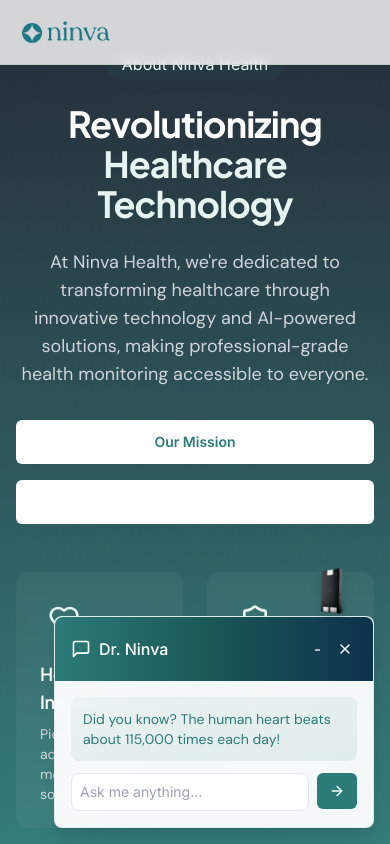
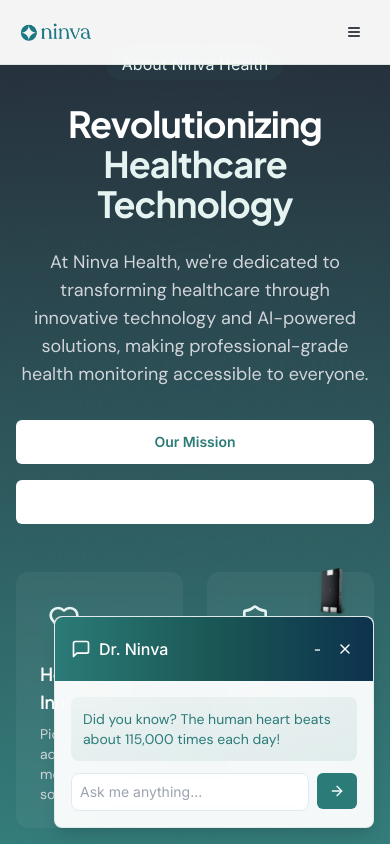
Before and after one commit to Non-Invasive-Medical-Technologies/ninva_Health, a React (Vite) app: page /about in a window 390 px wide. Shown: the top 844 px of the page. Built offline with nearby package versions, Linux system fonts and the light colour scheme.

Commit message:
Fix header menu visibility issue
Resolved the issue causing the header menu to be invisible. The menu should now display correctly on the application.
[skip gpt_engineer]

```diff
--- a/src/components/layout/Navigation.tsx
+++ b/src/components/layout/Navigation.tsx
@@ -15,10 +15,13 @@ import {
 } from "@/components/ui/dropdown-menu";
 import { AuthButton } from '@/components/auth/AuthButton';
 import { Link } from 'react-router-dom';
+import { Menu } from 'lucide-react';
 
 export const Navigation = () => {
+  console.log('[Navigation] Rendering Navigation');
+
   return (
-    <nav className="fixed top-0 left-0 right-0 z-50 bg-white/80 backdrop-blur-sm border-b border-brand-primary-main/10">
+    <nav className="fixed top-0 left-0 right-0 z-50 bg-white/95 backdrop-blur-md border-b border-brand-primary-main/10 shadow-sm">
       <div className="max-w-7xl mx-auto px-4 sm:px-6 lg:px-8">
         <div className="flex justify-between h-16 items-center">
           <div className="flex items-center">
@@ -26,10 +29,12 @@ export const Navigation = () => {
               <img
                 src="/lovable-uploads/1f0b3e9f-c483-488d-b00f-1fdca2800b5a.png"
                 alt="Ninva Health"
-                className="h-10 w-auto"
+                className="h-8 w-auto"
               />
             </Link>
           </div>
+
+          {/* Desktop Navigation */}
           <div className="hidden md:flex items-center space-x-4">
             <Button variant="ghost" className="text-brand-primary-main hover:text-brand-primary-main/80 hover:bg-brand-primary-main/5" asChild>
               <Link to="/about">About</Link>
@@ -60,7 +65,9 @@ export const Navigation = () => {
             </DropdownMenu>
             <Sheet>
               <SheetTrigger asChild>
-                <Button className="bg-brand-primary-main hover:bg-brand-primary-main/90 text-white">Sign In</Button>
+                <Button className="bg-brand-primary-main hover:bg-brand-primary-main/90 text-white">
+                  Sign In
+                </Button>
               </SheetTrigger>
               <SheetContent>
                 <SheetHeader>
@@ -72,6 +79,34 @@ export const Navigation = () => {
               </SheetContent>
             </Sheet>
           </div>
+
+          {/* Mobile Navigation */}
+          <div className="md:hidden">
+            <Sheet>
+              <SheetTrigger asChild>
+                <Button variant="ghost" size="icon">
+                  <Menu className="h-6 w-6" />
+                </Button>
+              </SheetTrigger>
+              <SheetContent side="right">
+                <SheetHeader>
+                  <SheetTitle>Menu</SheetTitle>
+                </SheetHeader>
+                <div className="flex flex-col space-y-4 mt-8">
+                  <Button variant="ghost" className="w-full justify-start" asChild>
+                    <Link to="/about">About</Link>
+                  </Button>
+                  <Button variant="ghost" className="w-full justify-start" asChild>
+                    <Link to="/features">Features</Link>
+                  </Button>
+                  <Button variant="ghost" className="w-full justify-start" asChild>
+                    <Link to="/technology">Technology</Link>
+                  </Button>
+                  <AuthButton />
+                </div>
+              </SheetContent>
+            </Sheet>
+          </div>
         </div>
       </div>
     </nav>
--- a/src/pages/Index.tsx
+++ b/src/pages/Index.tsx
@@ -1,4 +1,5 @@
 import React from 'react';
+import { Navigation } from '@/components/layout/Navigation';
 import { HeroSection } from '@/components/sections/HeroSection';
 import { FeaturesSection } from '@/components/sections/FeaturesSection';
 import { TechnologySection } from '@/components/sections/TechnologySection';
@@ -9,8 +10,12 @@ import { FloatingChat } from '@/components/chat/FloatingChat';
 import Footer from '@/components/layout/Footer';
 
 const Index = () => {
+  console.log('[Index] Rendering Index page');
+
   return (
     <div className="min-h-screen">
+      <Navigation />
+      <div className="pt-16"> {/* Add padding-top to account for fixed header */}
         <HeroSection />
         <FeaturesSection />
         <TechnologySection />
@@ -20,6 +25,7 @@ const Index = () => {
         <Footer />
         <FloatingChat />
       </div>
+    </div>
   );
 };
 
```
Lines whose indentation alone changed are shown as unchanged.
